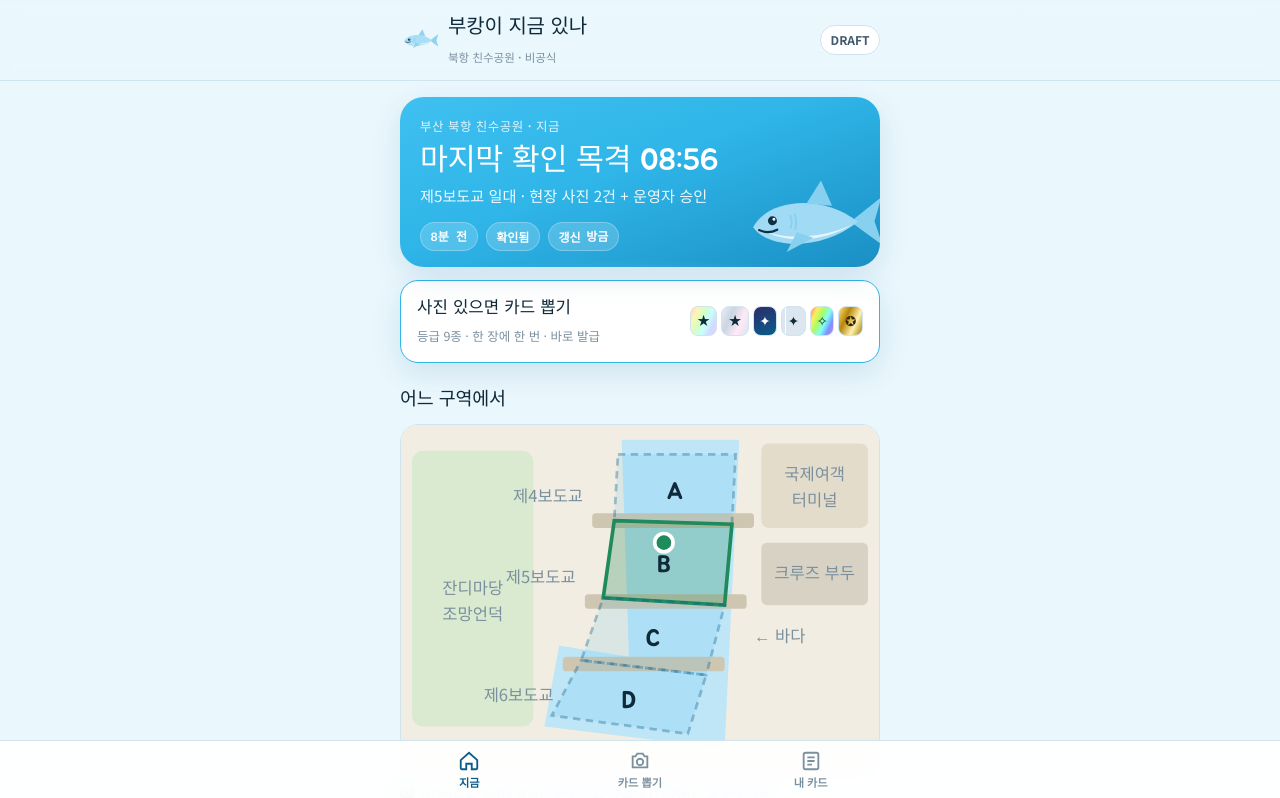
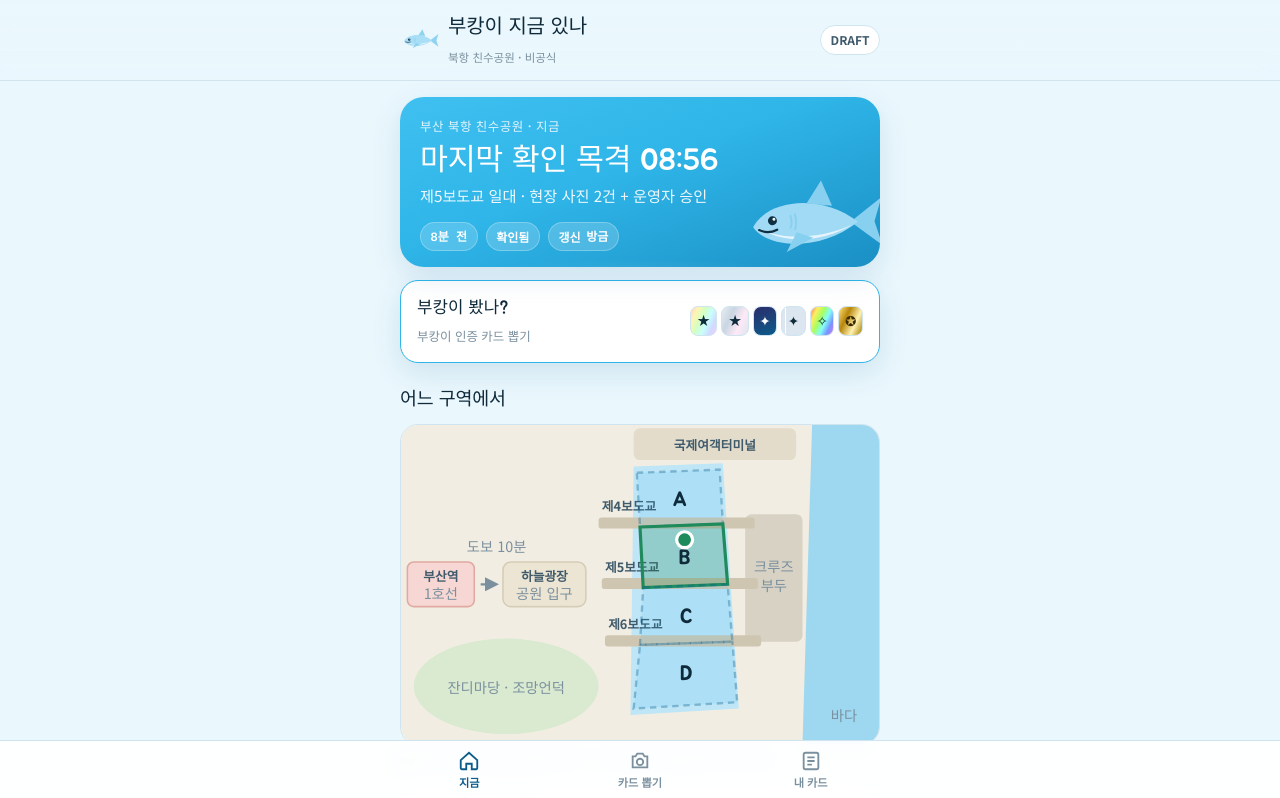
Before and after one commit to pizzalist/where-is-bukangi, a React (Vite) app: page / in a window 1280 px wide. Shown: the top 798 px of the page. Built offline with nearby package versions, Linux system fonts and the light colour scheme.

Commit message:
갤럭시를 카드 바탕으로 이동(사진 보존), 지도 약도 재구성(부산역 기준 동선), CTA 문구, 카드 주소 복사 수정
Co-Authored-By: Claude Opus 5 <noreply@anthropic.com>

```diff
--- a/src/components/ZoneMap.tsx
+++ b/src/components/ZoneMap.tsx
@@ -2,48 +2,64 @@ import type { ZoneCode } from "../lib/types";
 import { ZONES } from "../lib/zones";
 
 /**
- * 부캉이 출몰 구간 개념도 (제4~제6보도교). 실제 축척 아님.
- * 수로가 휘어 있어 상어가 빠져나가지 못하는 구간을 강조한다.
+ * 부캉이 출몰 구간 약도. 실제 축척 아님.
+ * 방위는 네이버 지도와 같게: 왼쪽=부산역(내륙), 오른쪽=바다, 위=국제여객터미널.
+ * 사람들이 부산역에서 걸어 들어오는 동선을 기준으로 그린다.
  */
 const SHAPES: Record<ZoneCode, { d: string; lx: number; ly: number }> = {
-  A: { d: "M118 16 L182 16 L180 54 L116 52 Z", lx: 149, ly: 40 },
-  B: { d: "M116 52 L180 54 L176 98 L110 94 Z", lx: 143, ly: 80 },
-  C: { d: "M110 94 L176 98 L166 136 L98 128 Z", lx: 137, ly: 120 },
-  D: { d: "M98 128 L166 136 L156 168 L82 158 Z", lx: 124, ly: 154 },
+  A: { d: "M148 30 L200 28 L202 62 L150 64 Z", lx: 175, ly: 51 },
+  B: { d: "M150 64 L202 62 L205 100 L152 102 Z", lx: 178, ly: 87 },
+  C: { d: "M152 102 L205 100 L208 136 L150 138 Z", lx: 179, ly: 124 },
+  D: { d: "M150 138 L208 136 L211 174 L146 178 Z", lx: 179, ly: 160 },
   E: { d: "", lx: 0, ly: 0 },
   F: { d: "", lx: 0, ly: 0 },
 };
 
 export default function ZoneMap({ hot, active, onPick }: { hot?: ZoneCode | null; active?: ZoneCode | null; onPick?: (z: ZoneCode) => void }) {
   return (
-    <svg className="zone-map" viewBox="0 0 260 190" role="img" aria-label="부캉이 출몰 구간 개념도">
-      <rect x="0" y="0" width="260" height="190" className="land" />
+    <svg className="zone-map" viewBox="0 0 300 200" role="img" aria-label="부캉이 출몰 구간 약도">
+      <rect x="0" y="0" width="300" height="200" className="land" />
 
-      {/* 크루즈 부두 · 여객터미널 (동쪽) */}
-      <rect x="196" y="10" width="58" height="46" rx="4" className="bldg" />
-      <text x="225" y="30" textAnchor="middle" className="landmark">국제여객</text>
-      <text x="225" y="44" textAnchor="middle" className="landmark">터미널</text>
-      <rect x="196" y="64" width="58" height="34" rx="3" className="pier" />
-      <text x="225" y="84" textAnchor="middle" className="landmark">크루즈 부두</text>
+      {/* 바다 (오른쪽) */}
+      <path d="M258 0 L300 0 L300 200 L252 200 Z" className="sea" />
+      <text x="278" y="186" textAnchor="middle" className="landmark">바다</text>
 
-      {/* 공원 녹지 (서쪽) */}
-      <rect x="6" y="14" width="66" height="150" rx="6" className="green" />
-      <text x="39" y="92" textAnchor="middle" className="landmark">잔디마당</text>
-      <text x="39" y="106" textAnchor="middle" className="landmark">조망언덕</text>
+      {/* 부산역 (왼쪽 출발점) */}
+      <rect x="4" y="86" width="42" height="28" rx="4" className="station" />
+      <text x="25" y="98" textAnchor="middle" className="label-sm">부산역</text>
+      <text x="25" y="109" textAnchor="middle" className="landmark">1호선</text>
+      <path d="M50 100 L60 100" className="walk" markerEnd="url(#arw)" />
+      <defs><marker id="arw" markerWidth="6" markerHeight="6" refX="5" refY="3" orient="auto"><path d="M0 0 L6 3 L0 6 Z" fill="#7b909e" /></marker></defs>
 
-      {/* 휜 수로 */}
-      <path d="M120 8 L184 8 L176 176 L78 164 L86 120 L124 126 Z" className="water" />
-      <text x="206" y="118" textAnchor="middle" className="landmark">← 바다</text>
+      {/* 하늘광장 · 공원 진입 */}
+      <rect x="64" y="86" width="52" height="28" rx="5" className="plaza" />
+      <text x="90" y="98" textAnchor="middle" className="label-sm">하늘광장</text>
+      <text x="90" y="109" textAnchor="middle" className="landmark">공원 입구</text>
+      <text x="60" y="80" textAnchor="middle" className="landmark">도보 10분</text>
+
+      {/* 공원 녹지 */}
+      <ellipse cx="66" cy="164" rx="58" ry="30" className="green" />
+      <text x="66" y="168" textAnchor="middle" className="landmark">잔디마당 · 조망언덕</text>
+
+      {/* 국제여객터미널 · 크루즈 부두 */}
+      <rect x="146" y="2" width="102" height="20" rx="4" className="bldg" />
+      <text x="197" y="16" textAnchor="middle" className="label-sm">국제여객터미널</text>
+      <rect x="216" y="56" width="36" height="80" rx="4" className="pier" />
+      <text x="234" y="92" textAnchor="middle" className="landmark">크루즈</text>
+      <text x="234" y="104" textAnchor="middle" className="landmark">부두</text>
+
+      {/* 수로 (휘어서 바다로 못 나감) */}
+      <path d="M146 26 L202 24 L212 178 L144 182 Z" className="water" />
 
       {/* 보도교 */}
       <g className="bridge">
-        <rect x="104" y="48" width="88" height="8" rx="2" />
-        <rect x="100" y="92" width="88" height="8" rx="2" />
-        <rect x="88" y="126" width="88" height="8" rx="2" />
+        <rect x="124" y="58" width="98" height="7" rx="2" />
+        <rect x="126" y="96" width="98" height="7" rx="2" />
+        <rect x="128" y="132" width="98" height="7" rx="2" />
       </g>
-      <text x="80" y="42" textAnchor="middle" className="landmark">제4보도교</text>
-      <text x="76" y="86" textAnchor="middle" className="landmark">제5보도교</text>
-      <text x="64" y="150" textAnchor="middle" className="landmark">제6보도교</text>
+      <text x="126" y="54" className="label-sm">제4보도교</text>
+      <text x="128" y="92" className="label-sm">제5보도교</text>
+      <text x="130" y="128" className="label-sm">제6보도교</text>
 
       {ZONES.map((z) => {
         const s = SHAPES[z.code];
@@ -52,7 +68,7 @@ export default function ZoneMap({ hot, active, onPick }: { hot?: ZoneCode | null
           <g key={z.code} onClick={() => onPick?.(z.code)} style={{ cursor: onPick ? "pointer" : "default" }}>
             <path d={s.d} className={`zone${hot === z.code ? " hot" : ""}${active === z.code ? " active" : ""}${z.main ? " main" : ""}`} />
             <text x={s.lx} y={s.ly} textAnchor="middle" className="label">{z.code}</text>
-            {hot === z.code && <circle cx={s.lx} cy={s.ly - 16} r="5" className="marker" />}
+            {hot === z.code && <circle cx={s.lx} cy={s.ly - 15} r="5" className="marker" />}
           </g>
         );
       })}
--- a/src/lib/rarity.ts
+++ b/src/lib/rarity.ts
@@ -18,7 +18,7 @@ export const RARITY_META: Record<Rarity, RarityMeta> = {
   rare:     { label: "레어",       en: "Rare",         symbol: "★", weight: 18,  frame: "#d9e2ec", frame2: "#98b5d3", ink: "#0f2a3a", layout: "normal",  how: "테두리 은박 포일." },
   holo:     { label: "홀로",       en: "Rare Holo",    symbol: "★", weight: 14,   frame: "#cfd8e3", frame2: "#8fb3d9", ink: "#0f2a3a", layout: "normal",  how: "사진 창에 무지개 홀로 띠. 목격이면 2배." },
   reverse:  { label: "리버스 홀로", en: "Reverse Holo", symbol: "★", weight: 9,   frame: "#c9d6e2", frame2: "#7f9fc0", ink: "#0f2a3a", layout: "normal",  how: "사진 빼고 카드 전체가 포일." },
-  galaxy:   { label: "갤럭시",     en: "Galaxy Holo",  symbol: "✦", weight: 6, frame: "#2b2d6b", frame2: "#0b5c8a", ink: "#0f2a3a", layout: "normal",  how: "사진 창에 은하수 텍스처. 밤 촬영이면 3배." },
+  galaxy:   { label: "갤럭시",     en: "Galaxy Holo",  symbol: "✦", weight: 6, frame: "#2b2d6b", frame2: "#0b5c8a", ink: "#0f2a3a", layout: "normal",  how: "카드 바탕이 은하수. 밤 촬영이면 3배." },
   fullart:  { label: "풀아트",     en: "Full Art",     symbol: "✦", weight: 4, frame: "#e8eef5", frame2: "#a9c4de", ink: "#ffffff", layout: "fullart", how: "사진이 카드 끝까지. 세로 결 포일." },
   rainbow:  { label: "레인보우",   en: "Rainbow Rare", symbol: "✧", weight: 2.5, frame: "#ffffff", frame2: "#ffd1f0", ink: "#ffffff", layout: "fullart", how: "카드 전체 무지개 + 글리터. 6시간 못 봄 뒤 첫 목격이면 확정." },
   gold:     { label: "시크릿 골드", en: "Secret Gold",  symbol: "✪", weight: 1.5, frame: "#f2c94c", frame2: "#a67c00", ink: "#3a2a00", layout: "fullart", how: "금박 + 글리터. 가장 희귀." },
--- a/src/pages/Card.tsx
+++ b/src/pages/Card.tsx
@@ -30,10 +30,22 @@ export default function Card({ status, focus }: { status: Status; focus?: string
     })();
   }, [sel, status.zones]);
 
+  const cardUrl = sel ? `${location.href.split("#")[0]}#/card/${sel.id}` : "";
+
   function copyLink() {
-    if (!sel) return;
-    navigator.clipboard?.writeText(location.origin + location.pathname + `#/card/${sel.id}`)
-      .then(() => { setCopied(true); setTimeout(() => setCopied(false), 1800); }).catch(() => null);
+    if (!cardUrl) return;
+    const done = () => { setCopied(true); setTimeout(() => setCopied(false), 1800); };
+    if (navigator.clipboard?.writeText) {
+      navigator.clipboard.writeText(cardUrl).then(done).catch(() => fallbackCopy(cardUrl, done));
+    } else fallbackCopy(cardUrl, done);
+  }
+
+  function fallbackCopy(text: string, done: () => void) {
+    const ta = document.createElement("textarea");
+    ta.value = text; ta.style.position = "fixed"; ta.style.opacity = "0";
+    document.body.appendChild(ta); ta.select();
+    try { document.execCommand("copy"); done(); } catch { /* 수동 복사 안내 */ }
+    document.body.removeChild(ta);
   }
 
   async function share() {
@@ -78,7 +90,10 @@ export default function Card({ status, focus }: { status: Status; focus?: string
               </button>
               <button className="btn" onClick={share} disabled={!png}>공유 / 저장</button>
             </div>
-            <p className="disclaimer">링크를 저장해두면 나중에 이 카드를 다시 열 수 있어요.</p>
+            <div className="urlbox">
+              <span className="ub-label">이 카드 주소</span>
+              <input readOnly value={cardUrl} onFocus={(e) => e.currentTarget.select()} />
+            </div>
           </div>
         )}
         <div className="section">
--- a/src/pages/Home.tsx
+++ b/src/pages/Home.tsx
@@ -57,8 +57,8 @@ export default function Home({ status }: { status: Status }) {
 
       <a href="#/certify" className="cta">
         <div>
-          <b>사진 있으면 카드 뽑기</b>
-          <small>등급 9종 · 한 장에 한 번 · 바로 발급</small>
+          <b>부캉이 봤나?</b>
+          <small>부캉이 인증 카드 뽑기</small>
         </div>
         <div className="cta-dots">{RARITY_ORDER.slice(3).map((r) => <span key={r} className={`tier-dot tier-dot-${r} mini`}>{RARITY_META[r].symbol}</span>)}</div>
       </a>
```
Also changed, not shown: src/styles.css (+39 -16 lines).
